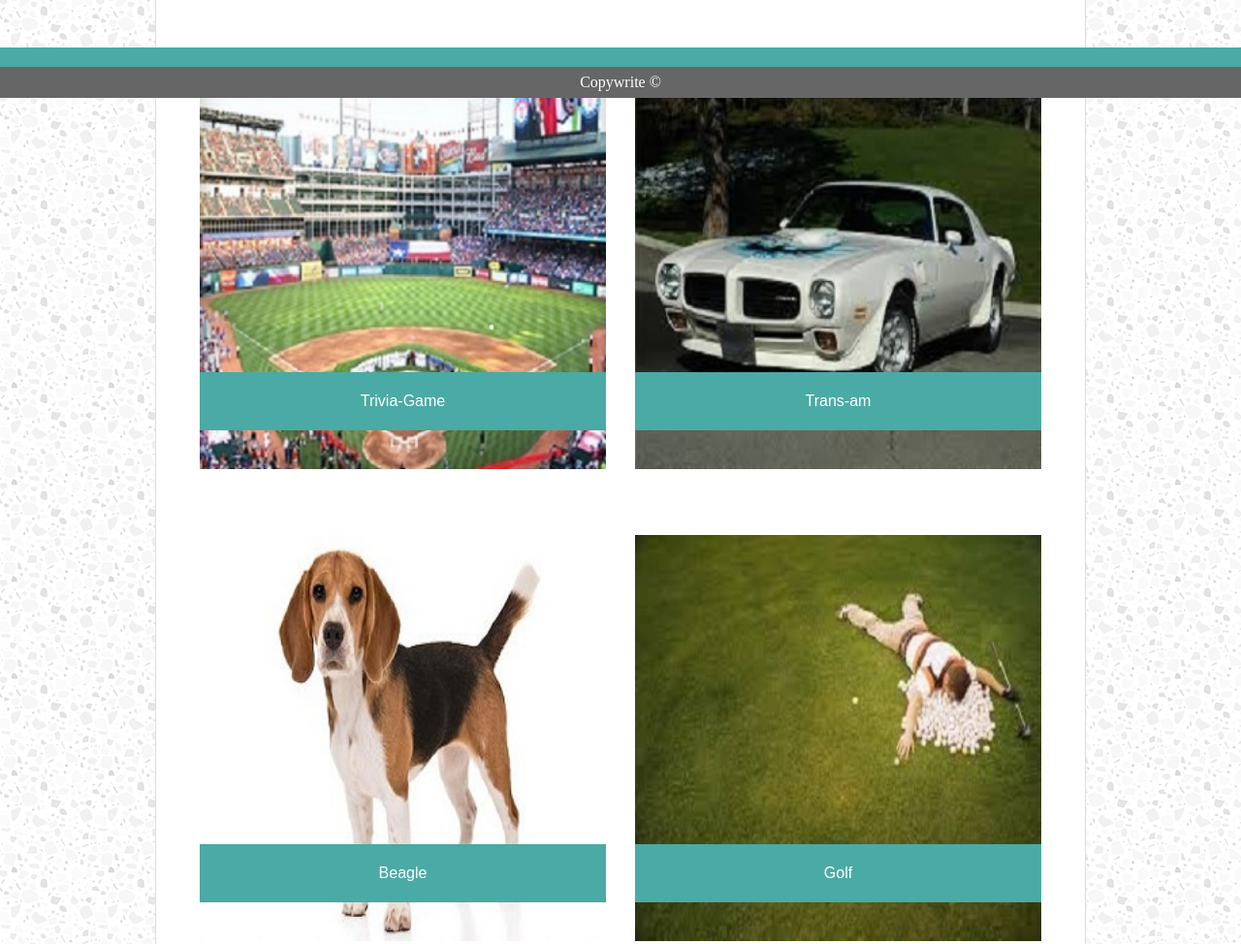
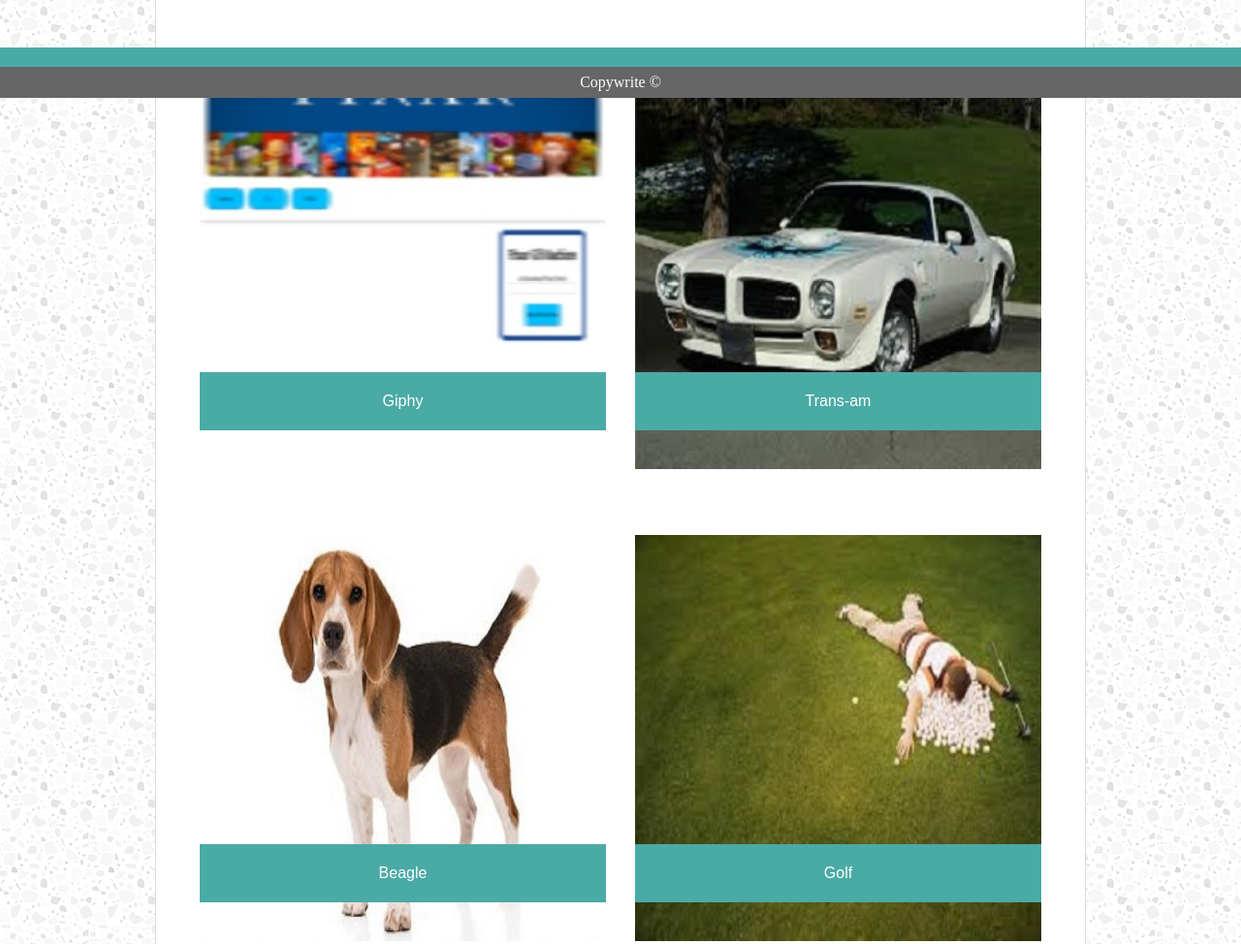
Before and after one commit to onealashley/responsive-portfolio, a plain HTML site: page portfolio.html in a window 1280 px wide. Shown: the part 699-1673 px from the top of the page at 97% size. Drawn offline with Linux system fonts and the light colour scheme.

Commit message:
added more homework

```diff
--- a/portfolio.html
+++ b/portfolio.html
@@ -24,7 +24,7 @@
         <div class="row">
             <div class="column">
                 <a href="https://onealashley.github.io/unit-4-game/" target="_blank" style="text-decoration: none;"><img src="./assets/images/Crystal-Game.jpg" width="100%"><h3>Crystals Game</h3></a>
-                <img src="./assets/images/baseball.jpg" width="100%"><h3>Trivia-Game</h3>
+                <a href="https://onealashley.github.io/giphy-images/" target="_blank" style="text-decoration: none;"><img src="./assets/images/giphy.jpg" width="100%"><h3>Giphy</h3>
                 <img src="./assets/images/beagle.jpg" width="100%"><h3>Beagle</h3>
             </div>
             <div class="column">
```
Also changed, not shown: assets/images/giphy.jpg (added).
